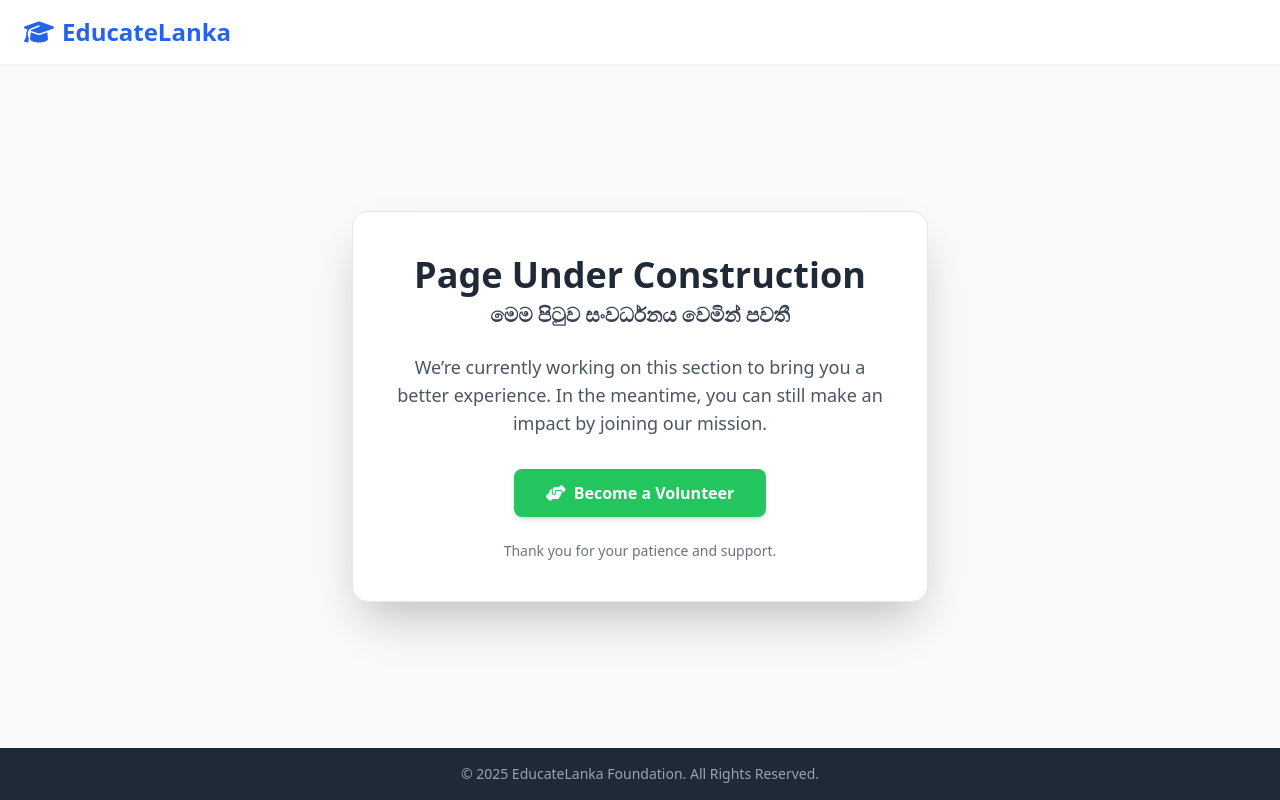
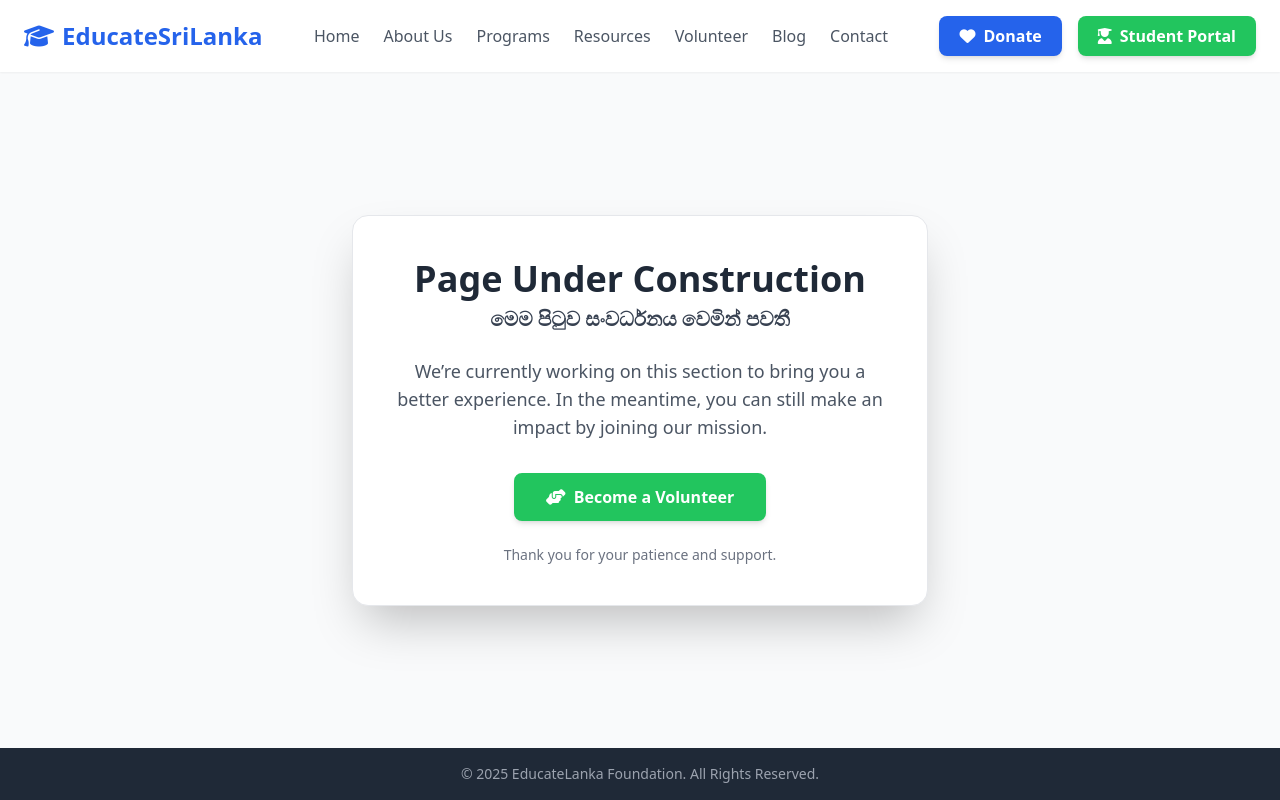
Before and after one commit to Clefmael/Final_SL, a website: page payhere.html in a window 1280 px wide. Drawn offline with nearby package versions, Linux system fonts and the light colour scheme.

Commit message:
Update payhere.html

```diff
--- a/payhere.html
+++ b/payhere.html
@@ -10,15 +10,51 @@
 
 <body class="min-h-screen bg-gray-50 flex flex-col">
 
-  <!-- Header -->
-  <header class="bg-white shadow-sm">
-    <div class="container mx-auto px-6 py-4 flex items-center justify-between">
-      <a href="index.html" class="flex items-center text-2xl font-bold text-blue-600">
-        <i class="fas fa-graduation-cap mr-2"></i>EducateLanka
-      </a>
-    </div>
-  </header>
-
+    <header class="bg-white/90 backdrop-blur-lg shadow-sm sticky top-0 z-50 w-full">
+        <nav class="container mx-auto px-6 py-4 flex justify-between items-center">
+            <a href="home.html" class="text-2xl font-bold text-blue-600">
+                <i class="fas fa-graduation-cap mr-2"></i>EducateSriLanka
+            </a>
+            <div class="lg:flex items-center space-x-6">
+                <a href="home.html" class="nav-link text-gray-600 hover:text-blue-600 transition duration-300">Home</a>
+                <a href="about.html" class="nav-link text-gray-600 hover:text-blue-600 transition duration-300">About Us</a>
+                <a href="programs.html" class="nav-link text-gray-600 hover:text-blue-600 transition duration-300">Programs</a>
+                <a href="resources.html" class="nav-link text-gray-600 hover:text-blue-600 transition duration-300">Resources</a>
+                <a href="volunteer.html" class="nav-link text-gray-600 hover:text-blue-600 transition duration-300">Volunteer</a>
+                <a href="blog.html" class="nav-link text-gray-600 hover:text-blue-600 transition duration-300">Blog</a>
+                <a href="contact.html" class="nav-link text-gray-600 hover:text-blue-600 transition duration-300">Contact</a>
+            </div>
+            <div class="lg:flex items-center space-x-4">
+                <a href="donate.html" class="bg-blue-600 text-white font-semibold px-5 py-2 rounded-lg shadow-md hover:bg-blue-700 transition transform hover:scale-105 duration-300">
+                    <i class="fas fa-heart mr-2"></i>Donate
+                </a>
+                <a href="portal.html" class="bg-green-500 text-white font-semibold px-5 py-2 rounded-lg shadow-md hover:bg-green-600 transition transform hover:scale-105 duration-300">
+                    <i class="fas fa-user-graduate mr-2"></i>Student Portal
+                </a>
+            </div>
+            <div class="lg:hidden">
+                <button id="menu-btn" class="text-gray-700 focus:outline-none">
+                    <i class="fas fa-bars text-2xl"></i>
+                </button>
+            </div>
+        </nav>
+        <div id="mobile-menu" class="mobile-menu hidden fixed top-0 right-0 h-full w-64 bg-white shadow-xl z-50 p-6 lg:hidden">
+            <button id="close-btn" class="absolute top-4 right-4 text-gray-700 focus:outline-none">
+                <i class="fas fa-times text-2xl"></i>
+            </button>
+            <div class="flex flex-col space-y-6 mt-10">
+                <a href="home.html" class="mobile-nav-link text-gray-700 hover:text-blue-600">Home</a>
+                <a href="about.html" class="mobile-nav-link text-gray-700 hover:text-blue-600">About Us</a>
+                <a href="programs.html" class="mobile-nav-link text-gray-700 hover:text-blue-600">Programs</a>
+                <a href="resources.html" class="mobile-nav-link text-gray-700 hover:text-blue-600">Resources</a>
+                <a href="volunteer.html" class="mobile-nav-link text-gray-700 hover:text-blue-600">Volunteer</a>
+                <a href="blog.html" class="mobile-nav-link text-gray-700 hover:text-blue-600">Blog</a>
+                <a href="contact.html" class="mobile-nav-link text-gray-700 hover:text-blue-600">Contact</a>
+                <a href="donate.html" class="bg-blue-600 text-white text-center font-semibold mt-4 px-5 py-2 rounded-lg">Donate</a>
+                <a href="portal.html" class="bg-green-500 text-white text-center font-semibold mt-2 px-5 py-2 rounded-lg">Student Portal</a>
+            </div>
+        </div>
+    </header>
   <!-- Main -->
   <main class="flex-grow flex items-center justify-center px-6">
     <div class="bg-white rounded-2xl shadow-2xl border max-w-xl w-full p-10 text-center">
```
